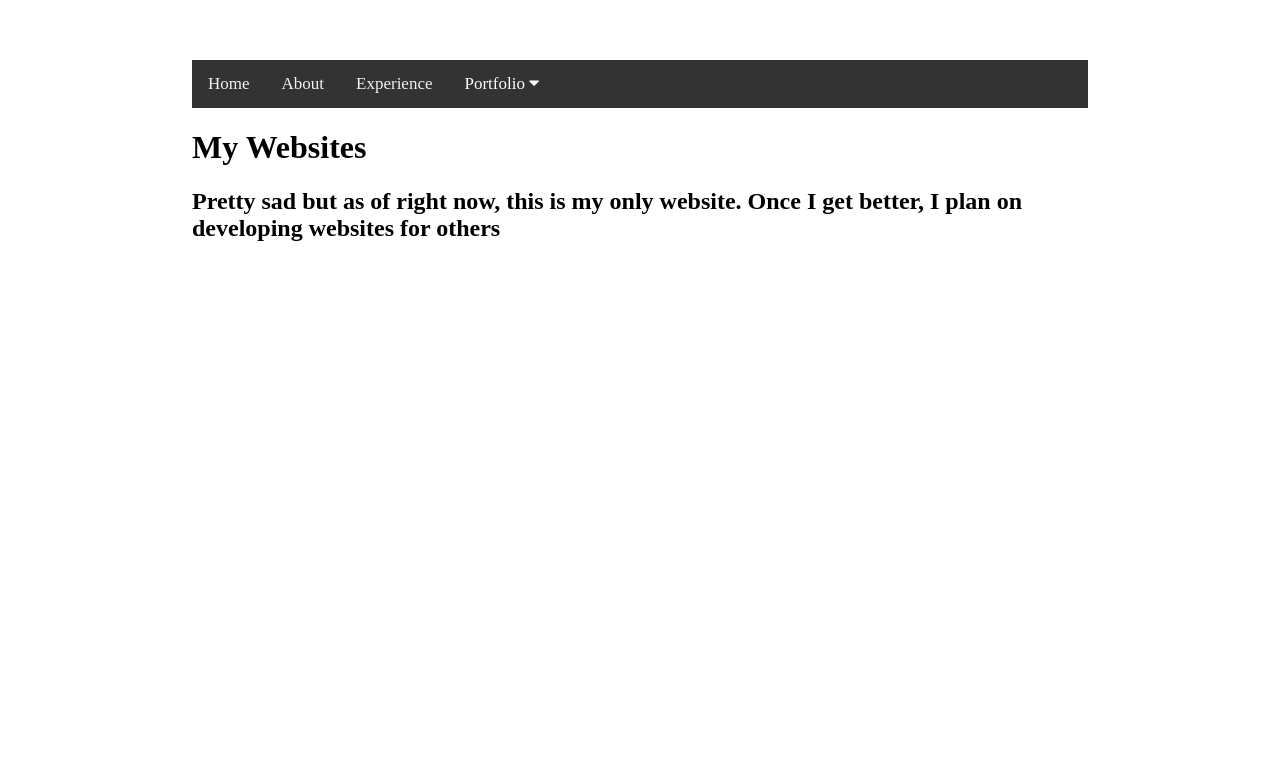
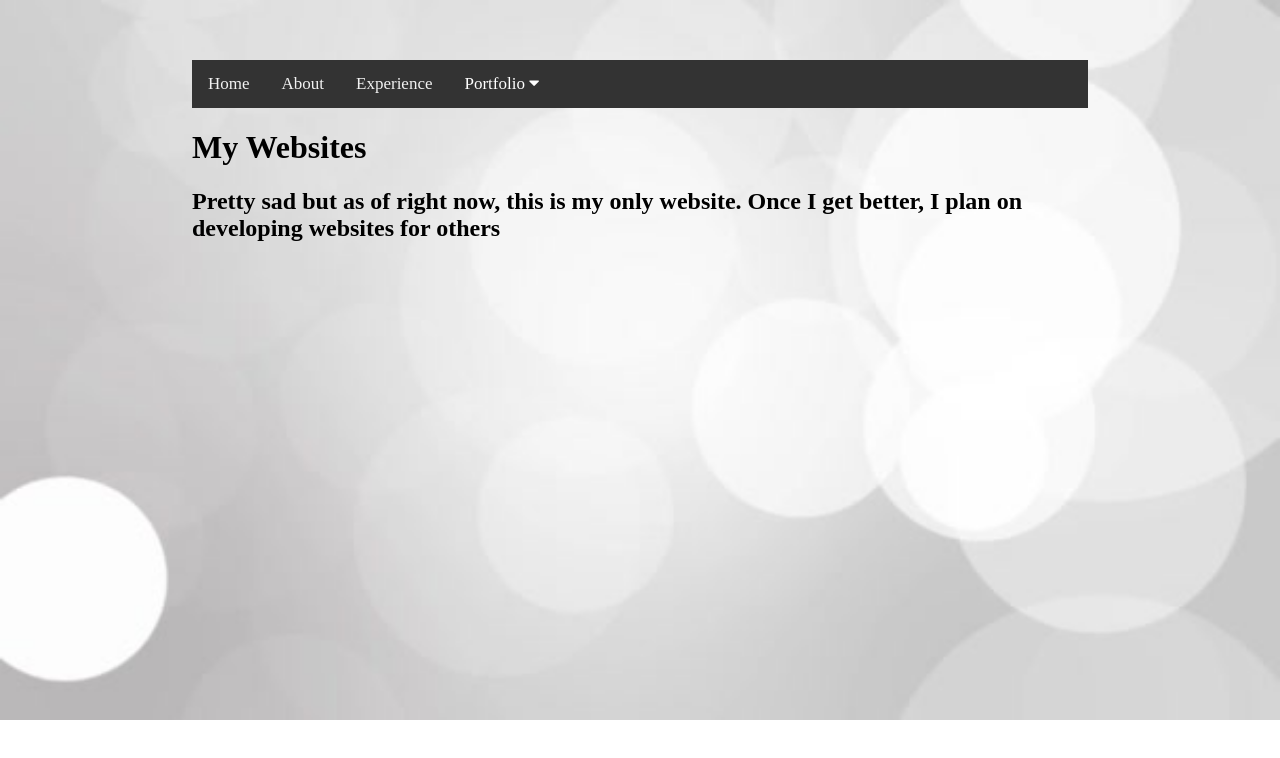
Before and after one commit to hcomet2062/hcomet2062.github.io, a plain HTML site: page html/website.html in a window 1280 px wide. Drawn offline with Linux system fonts and the light colour scheme.

Commit message:
Update website.css

```diff
--- a/css/website.css
+++ b/css/website.css
@@ -1,3 +1,12 @@
+html{
+    background-image: url("/img/portfolio_background.jpg");
+    background-repeat: no-repeat;
+    background-position: center center fixed;
+    -webkit-background-size: cover;
+    -moz-background-size: cover;
+    -o-background-size: cover;
+    background-size: cover;
+}
 
 body {
     margin: 60px auto;
```
